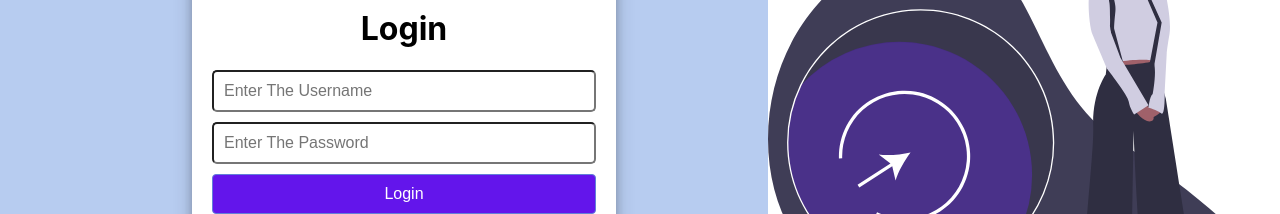
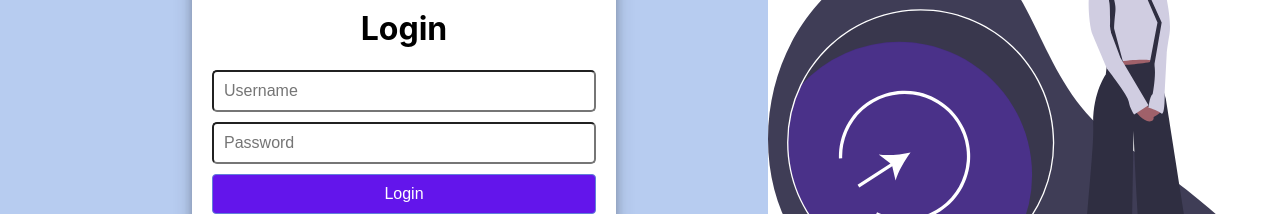
Before and after one commit to Niiischal/Summer_Class, a React (Create React App) app in the folder get/: page / in a window 1280 px wide. Shown: the part 212-426 px from the top of the page. Built offline with nearby package versions, Linux system fonts and the light colour scheme.

Commit message:
adding inputs to a new TextInputs component

```diff
--- /dev/null
+++ b/get/src/components/TextInputs.jsx
@@ -0,0 +1,9 @@
+import React from 'react'
+
+const TextInputs = ({type, placeholder}) => {
+  return (
+    <input type={type} placeholder={placeholder}/>
+  )
+}
+
+export default TextInputs
--- a/get/src/pages/Login.jsx
+++ b/get/src/pages/Login.jsx
@@ -1,6 +1,7 @@
 import React from 'react'
 import loginImage from '../assets/svgs/login-illustration.svg'
 import Button from '../components/Button'
+import TextInputs from '../components/TextInputs'
 import '../styles/inputs.css'
 import '../styles/login.css'
 
@@ -14,8 +15,8 @@ const Login = () => {
                 <form action="">
                     <h1>Login</h1>
                     <div className="textInputs">
-                        <input type="text" placeholder='Enter The Username'/>
-                        <input type="password" placeholder='Enter The Password'/>
+                        <TextInputs type="text" placeholder="Username"/>
+                        <TextInputs type="password" placeholder="Password"/>
                         <Button/>
                     </div>
                 </form>
```
